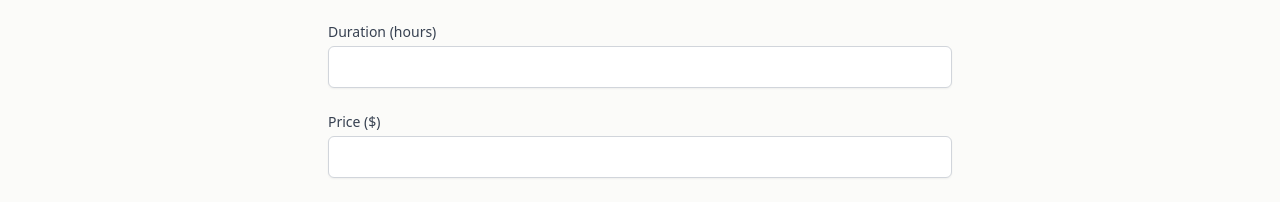
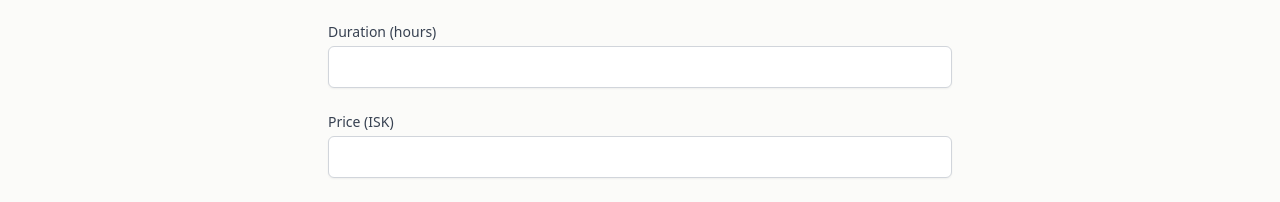
Before and after one commit to victorjakob/mamareykjavik, a Next.js app: page /admin/create-event in a window 1280 px wide. Shown: the part 913-1115 px from the top of the page. Built offline with nearby package versions, Linux system fonts and the light colour scheme; no server answers.

Commit message:
price ISK

```diff
--- a/src/app/admin/create-event/page.jsx
+++ b/src/app/admin/create-event/page.jsx
@@ -478,7 +478,7 @@ export default function CreateEvent() {
             htmlFor="price"
             className="block text-sm font-medium text-gray-700"
           >
-            Price ($)
+            Price (ISK)
           </label>
           <input
             {...register("price")}
```
